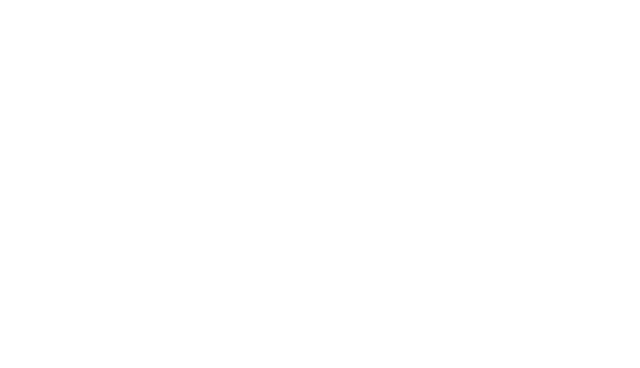
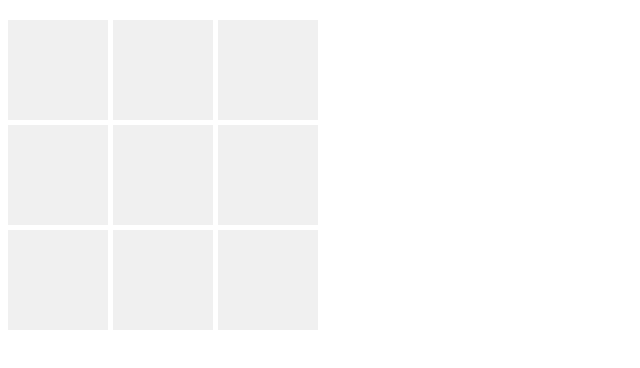
Before and after one commit to Chalum0/webtictactoe, a plain HTML site: page indextictactoe.html in a window 1280 px wide. Shown: the whole page, without its empty margins (0-640 px from the left). Drawn offline with Linux system fonts and the light colour scheme.

Commit message:
add css for index

```diff
--- a/indextictactoe.html
+++ b/indextictactoe.html
@@ -3,6 +3,7 @@
 <head>
     <meta charset="UTF-8">
     <title>Tic Tac Toe</title>
+    <link rel="stylesheet" href="styletictactoe.css">
 </head>
 <body>
     <div id="gameBoard" class="board">
--- /dev/null
+++ b/styletictactoe.css
@@ -0,0 +1,19 @@
+.board {
+    display: grid;
+    grid-template-columns: repeat(3, 100px);
+    grid-template-rows: repeat(3, 100px);
+    gap: 5px;
+    margin: 20px auto;
+    font-family: Roboto, sans-serif;
+}
+
+.cell {
+    display: flex;
+    align-items: center;
+    justify-content: center;
+    background-color: #f0f0f0;
+    font-size: 24px;
+    font-weight: bold;
+    cursor: pointer;
+    user-select: none;
+}
```
Also changed, not shown: index.html (added).
